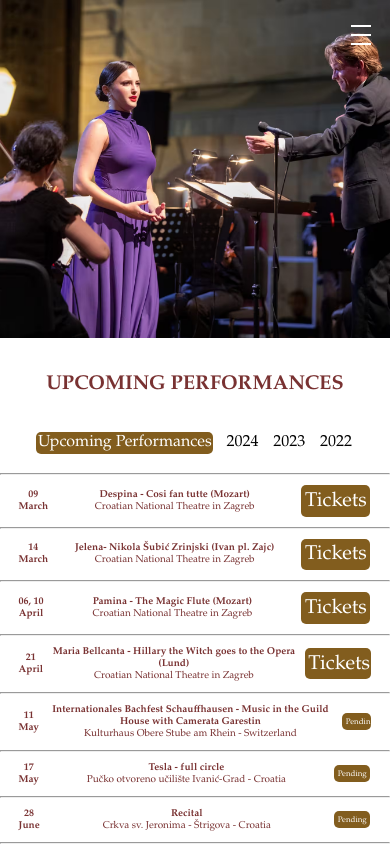
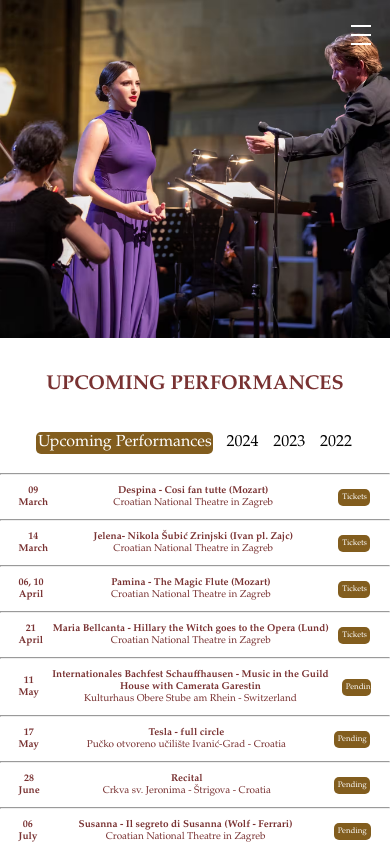
Before and after one commit to LukaBilic2/Josipa-Portfolio, a React (Vite) app: page /agenda in a window 390 px wide. Shown: the top 846 px of the page. Built offline with nearby package versions, Linux system fonts and the light colour scheme; a web font is replaced by a local one.

Commit message:
Button size fix

```diff
--- a/src/components/Agenda/Agenda.module.css
+++ b/src/components/Agenda/Agenda.module.css
@@ -308,7 +308,8 @@ button.nav-toggle {
         gap: 3%;
     }
 
-    .schedule-button {
+    .schedule-button,
+    .schedule-button>a {
         font-size: 16px;
     }
 
--- a/src/components/Agenda/schedules/Upcoming.module.css
+++ b/src/components/Agenda/schedules/Upcoming.module.css
@@ -50,7 +50,8 @@ span {
         font-size: 13px;
     }
 
-    .schedule-button {
+    .schedule-button,
+    .schedule-button>a {
         font-size: 10px;
         padding: 1%;
     }
@@ -64,6 +65,7 @@ span {
         font-size: 10px;
     }
 
+    .schedule-button>a,
     .schedule-button {
         font-size: 8px;
         padding: 1%;
--- a/src/components/Home/Home.module.css
+++ b/src/components/Home/Home.module.css
@@ -661,6 +661,7 @@ button.nav-toggle,
         font-size: 13px;
     }
 
+    .schedule-button>a,
     .schedule-button {
         font-size: 10px;
         padding: 1%;
@@ -688,6 +689,7 @@ button.nav-toggle,
         font-size: 10px;
     }
 
+    .schedule-button>a,
     .schedule-button {
         font-size: 8px;
         padding: 1%;
```
